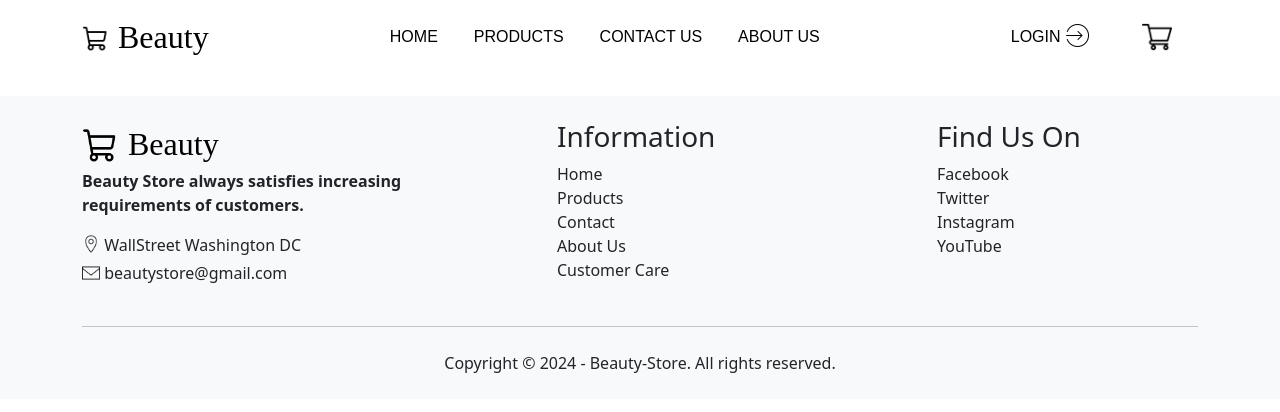
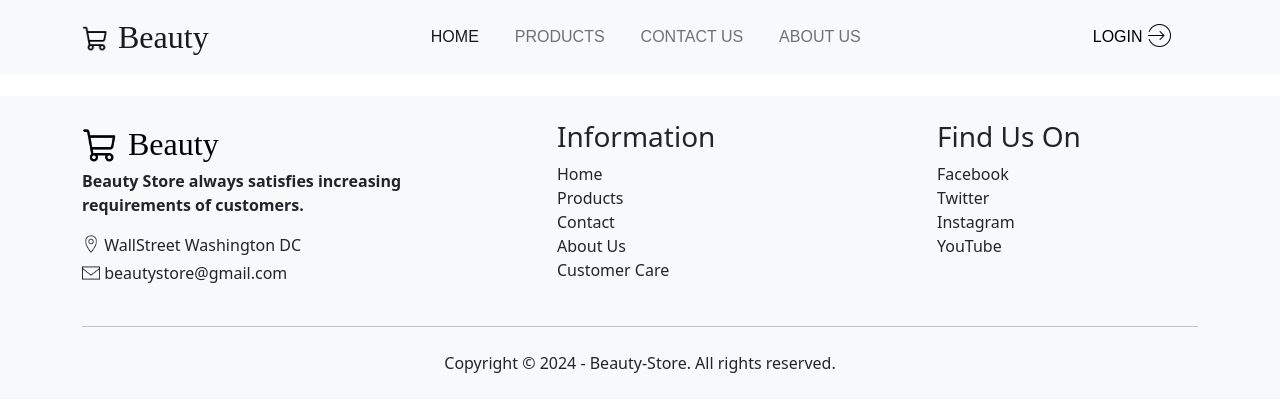
Before and after one commit to ZafirFSD/jsecommerce, a plain HTML site: page product-detail.html in a window 1280 px wide. Drawn offline with nearby package versions, Linux system fonts and the light colour scheme.

Commit message:
Add files via upload

```diff
--- a/product-detail.html
+++ b/product-detail.html
@@ -8,9 +8,9 @@
     <title>Product Detail</title>
 </head>
 <body>
-<nav class="navbar navbar-expand-lg">
+    <nav class="navbar navbar-expand-lg navbar-light bg-light">
         <div class="container">
-        <a class="navbar-brand" href="index.html">
+          <a class="navbar-brand" href="#">
             <img src="images/logo.png" class="mb-1" alt="logo" style="height: 28px;"> Beauty
           </a>
           <button class="navbar-toggler" type="button" data-bs-toggle="collapse" data-bs-target="#navbarScroll" aria-controls="navbarScroll" aria-expanded="false" aria-label="Toggle navigation">
@@ -19,31 +19,28 @@
           <div class="collapse navbar-collapse" id="navbarScroll">
             <ul class="navbar-nav m-auto my-2 my-lg-0">
               <li class="nav-item">
-                    <a class="nav-link active" href="index.html"> Home</a>
+                <a class="nav-link active" href="/">Home</a>
               </li>
               <li class="nav-item">
                 <a class="nav-link" href="products.html">Products</a>
               </li>
               <li class="nav-item">
-                    <a class="nav-link" href="contact.html">Contact us</a>
+                <a class="nav-link" href="contact.html">Contact Us</a>
               </li>
               <li class="nav-item">
                 <a class="nav-link" href="about.html">About Us</a>
               </li>
             </ul>
             <a class="nav-link" href="login.html">Login
-                <img src="images/login.png" alt="" height="25px" class="mb-1">
-            </a>
-            <a class="nav-link" href="my-cart.html">
-                <img src="images/cart-icon.png" alt="Cart" style="height: 30px; width: 30px;">
+              <img src="images/login.png" alt="login" height="25px" class="mb-1">
             </a>
           </div>
         </div>
       </nav>
 
+
 <div class="container my-5">
     <div class="row d-flex align-items-center" id="product-detail">
-        <!-- Product details will be inserted here by JavaScript -->
     </div>
 </div>
 
```
Also changed, not shown: about.html (+7 -5 lines), contact.html (+7 -5 lines), index.html (+6 -5 lines), login.html (+7 -5 lines), my-cart.html (+6 -5 lines), products.html (+7 -5 lines), signup.html (+8 -8 lines). Lines whose indentation alone changed are shown as unchanged.
